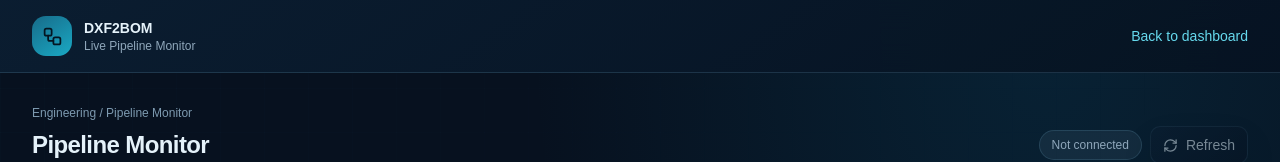
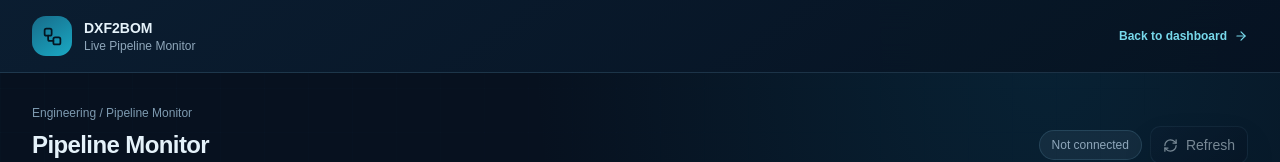
Before and after one commit to jane19970313/cad-bom-platform, a Next.js app in the folder frontend/: page /pipeline in a window 1280 px wide. Shown: the top 162 px of the page. Built offline with nearby package versions, Linux system fonts and the light colour scheme; no server answers.

Commit message:
Use consistent navigation in pipeline workspace

```diff
--- a/frontend/src/app/pipeline/page.tsx
+++ b/frontend/src/app/pipeline/page.tsx
@@ -459,12 +459,7 @@ export default function PipelinePage() {
             </div>
           </div>
 
-          <a
-            href="/"
-            className="text-sm font-medium text-blue-600 hover:text-blue-700"
-          >
-            Back to dashboard
-          </a>
+          <Link href="/" className="pipeline-back-link">Back to dashboard <ArrowRight size={14}/></Link>
         </div>
       </header>
 
```
